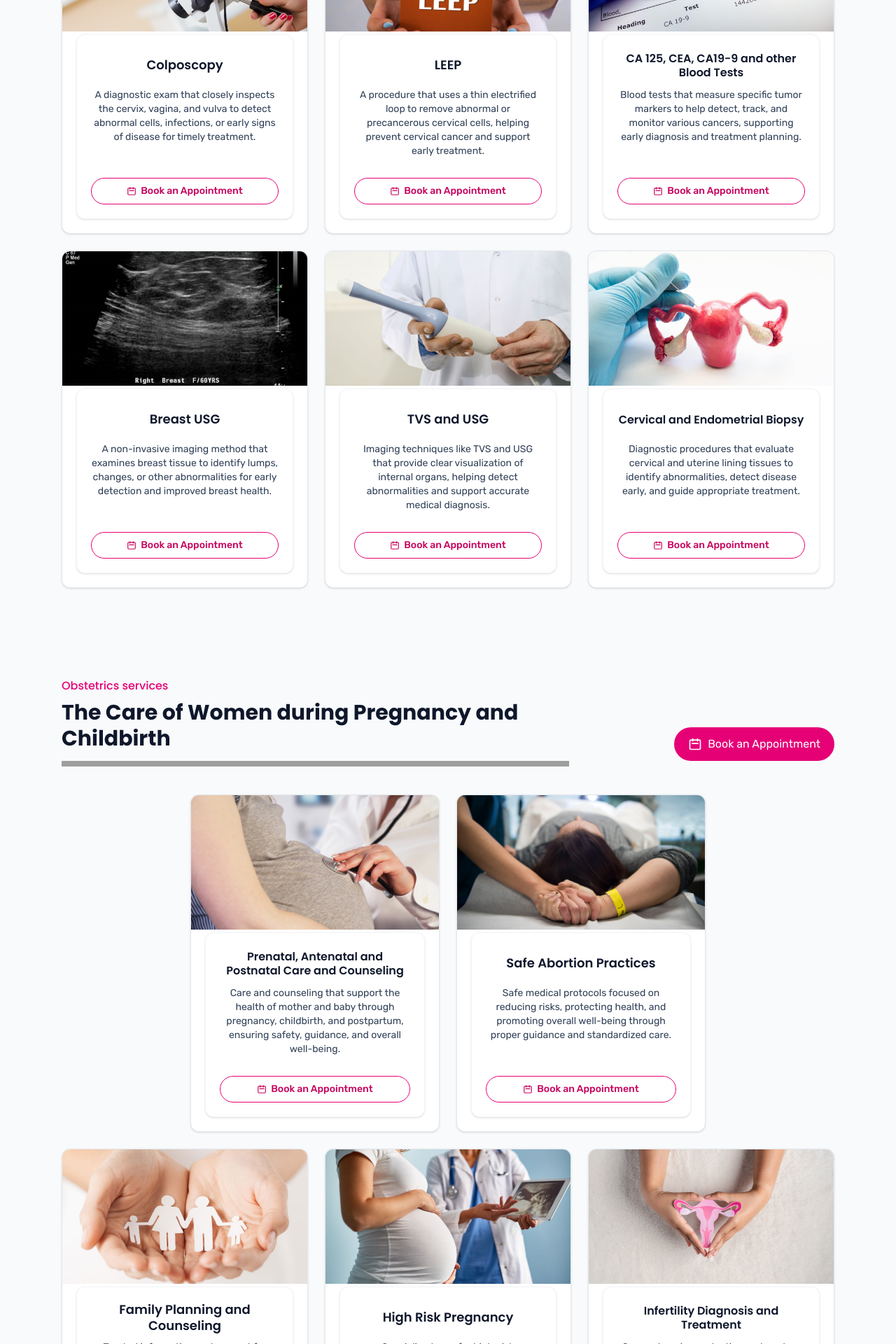
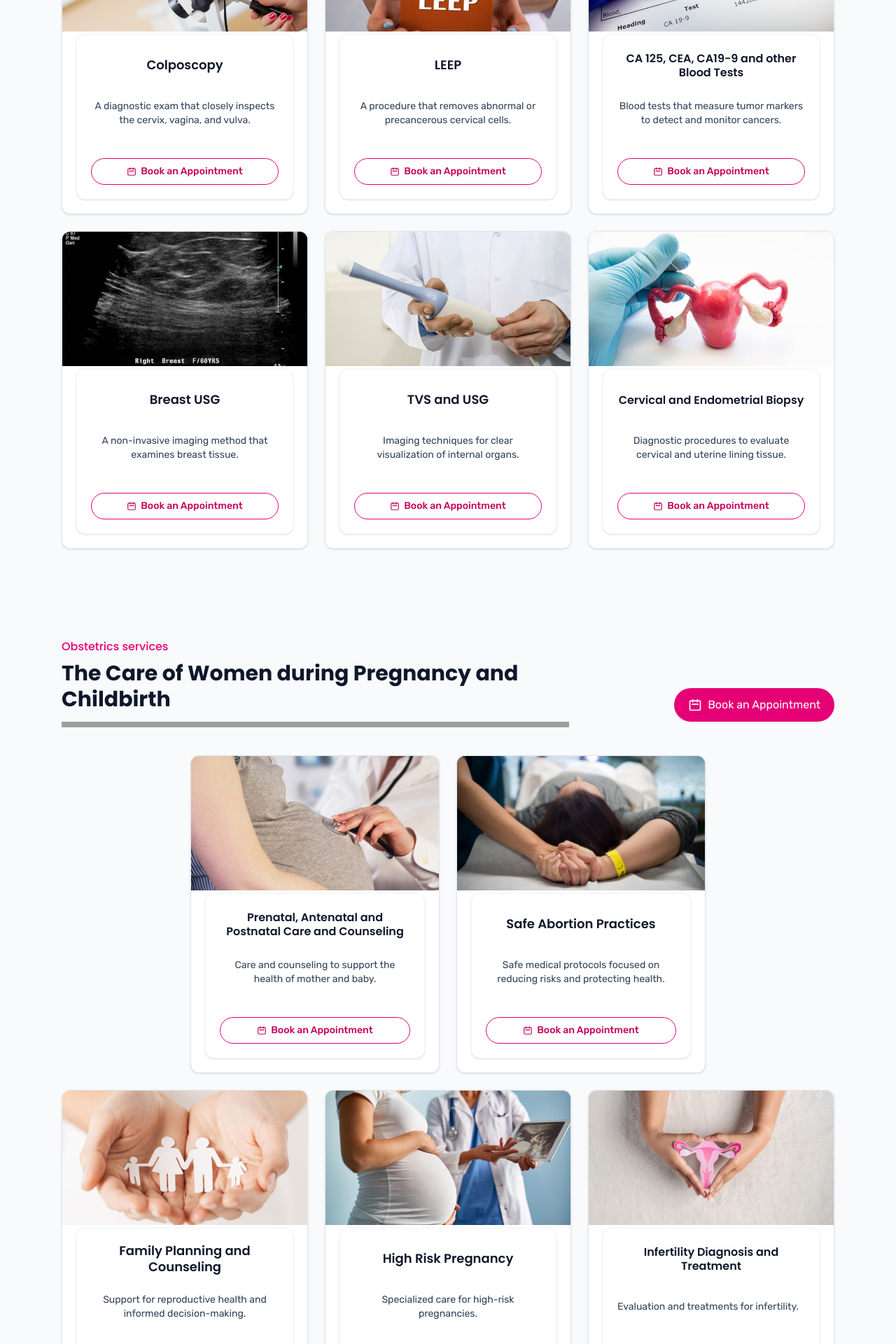
Before and after one commit to SRIYOGconsulting/drpriyankasclinic, a React (Vite) app: page /services in a window 1280 px wide. Shown: the part 1680-3600 px from the top of the page at 70% size. Built offline with nearby package versions, Linux system fonts and the light colour scheme; grey boxes are pictures that could not be loaded.

Commit message:
fixed the services and home page issue

```diff
--- a/src/pages/Home.jsx
+++ b/src/pages/Home.jsx
@@ -36,7 +36,7 @@ export default function Home() {
               <div className="flex flex-col items-start text-left w-full mt-6">
                 <div className="flex items-center gap-4">
                   <OptimizedImage
-                    src={`${process.env.PUBLIC_URL}/assets/home/drpriyanka.png`}
+  src="/assets/home/drpriyanka.png"
                     alt="Dr. Priyanka Katwal - Gynecologist"
                     width={128}
                     height={128}
@@ -73,7 +73,8 @@ export default function Home() {
           </div>
           <div className="hidden md:block">
             <OptimizedImage
-              src={`${process.env.PUBLIC_URL}/assets/home/specialized.jpg`}
+  src="/assets/home/specialized.jpg"
+
               alt="Specialized Gynecology Services"
               width={600}
               height={400}
--- a/src/pages/Services.jsx
+++ b/src/pages/Services.jsx
@@ -228,71 +228,156 @@ export default function Services() {
     setIsMounted(true);
   }, []);
 
+// ---- ONLY IMAGE PATH FIXED ----
+ // FIXED: replaced process.env.PUBLIC_URL
+
+
+
+// inside sec1:
 const sec1 = {
   small: 'Gynaecology',
   title: 'Cancer Prevention, Screening and Diagnosis',
   items: [
-      { title: 'HPV Vaccination', img: `${process.env.PUBLIC_URL}/assets/services/hpv-vaccination.jpg`, desc: 'The HPV (Human Papillomavirus) vaccination is a vital preventive measure against certain types of HPV that can cause cervical, anal, throat, and other cancers.' },
-      { title: 'HPV DNA Test', img: `${process.env.PUBLIC_URL}/assets/services/hpv-dna-test.jpg`, desc: 'HPV DNA test detects high-risk HPV types that may cause cervical cancer. A key screening tool for early risk identification and women\'s health protection.' },
-      { title: 'PAP Smear', img: `${process.env.PUBLIC_URL}/assets/services/pap-smear.jpg`, desc: 'A vital test that helps identify cervical cancer early by detecting abnormal cell changes and HPV risk, supporting timely care and better health outcomes.' },
-      { title: 'Colposcopy', img: `${process.env.PUBLIC_URL}/assets/services/colposcopy.jpg`, desc: 'A diagnostic exam that closely inspects the cervix, vagina, and vulva to detect abnormal cells, infections, or early signs of disease for timely treatment.' },
-      { title: 'LEEP', img: `${process.env.PUBLIC_URL}/assets/services/leep.jpg`, desc: 'A procedure that uses a thin electrified loop to remove abnormal or precancerous cervical cells, helping prevent cervical cancer and support early treatment.' },
-      { title: 'CA 125, CEA, CA19-9 and other Blood Tests', img: `${process.env.PUBLIC_URL}/assets/services/ca125-ceaca19-9test.jpg`, desc: 'Blood tests that measure specific tumor markers to help detect, track, and monitor various cancers, supporting early diagnosis and treatment planning.' },
-      { title: 'Breast USG', img: `${process.env.PUBLIC_URL}/assets/services/breast-usg.jpg`, desc: 'A non-invasive imaging method that examines breast tissue to identify lumps, changes, or other abnormalities for early detection and improved breast health.' },
-      { title: 'TVS and USG', img: `${process.env.PUBLIC_URL}/assets/services/tvs-usg.jpg`, desc: 'Imaging techniques like TVS and USG that provide clear visualization of internal organs, helping detect abnormalities and support accurate medical diagnosis.' },
-      { title: 'Cervical and Endometrial Biopsy', img: `${process.env.PUBLIC_URL}/assets/services/cervical-endometrial-biopsy.jpg`, desc: 'Diagnostic procedures that evaluate cervical and uterine lining tissues to identify abnormalities, detect disease early, and guide appropriate treatment.' },
+    {
+      title: 'HPV Vaccination',
+      img: `/assets/services/hpv-vaccination.jpg`, // FIXED: replaced process.env.PUBLIC_URL
+      desc: 'The HPV (Human Papillomavirus) vaccination is a vital preventive measure against certain types of HPV that can cause cervical, anal, throat, and other cancers.'
+    },
+    {
+      title: 'HPV DNA Test',
+      img: `/assets/services/hpv-dna-test.jpg`, // FIXED
+      desc: 'HPV DNA test detects high-risk HPV types that may cause cervical cancer.'
+    },
+    {
+      title: 'PAP Smear',
+      img: `/assets/services/pap-smear.jpg`, // FIXED
+      desc: 'A vital test that helps identify cervical cancer early by detecting abnormal cell changes and HPV risk.'
+    },
+    {
+      title: 'Colposcopy',
+      img: `/assets/services/colposcopy.jpg`, // FIXED
+      desc: 'A diagnostic exam that closely inspects the cervix, vagina, and vulva.'
+    },
+    {
+      title: 'LEEP',
+      img: `/assets/services/leep.jpg`, // FIXED
+      desc: 'A procedure that removes abnormal or precancerous cervical cells.'
+    },
+    {
+      title: 'CA 125, CEA, CA19-9 and other Blood Tests',
+      img: `/assets/services/ca125-ceaca19-9test.jpg`, // FIXED
+      desc: 'Blood tests that measure tumor markers to detect and monitor cancers.'
+    },
+    {
+      title: 'Breast USG',
+      img: `/assets/services/breast-usg.jpg`, // FIXED
+      desc: 'A non-invasive imaging method that examines breast tissue.'
+    },
+    {
+      title: 'TVS and USG',
+      img: `/assets/services/tvs-usg.jpg`, // FIXED
+      desc: 'Imaging techniques for clear visualization of internal organs.'
+    },
+    {
+      title: 'Cervical and Endometrial Biopsy',
+      img: `/assets/services/cervical-endometrial-biopsy.jpg`, // FIXED
+      desc: 'Diagnostic procedures to evaluate cervical and uterine lining tissue.'
+    },
   ],
 };
 
+// ---- sec2 ----
 const sec2 = {
   small: 'Obstetrics services',
   title: 'The Care of Women during Pregnancy and Childbirth',
   items: [
-      { title: 'Prenatal, Antenatal and Postnatal Care and Counseling', img: `${process.env.PUBLIC_URL}/assets/services/prenatal-antenatal-postnatal-care-counseling.jpg`, desc: 'Care and counseling that support the health of mother and baby through pregnancy, childbirth, and postpartum, ensuring safety, guidance, and overall well-being.' },
-      { title: 'Safe Abortion Practices', img: `${process.env.PUBLIC_URL}/assets/services/safe-abortion-practices.jpg`, desc: 'Safe medical protocols focused on reducing risks, protecting health, and promoting overall well-being through proper guidance and standardized care.' },
-      { title: 'Family Planning and Counseling', img: `${process.env.PUBLIC_URL}/assets/services/family-planning-counseling.jpg`, desc: 'Trusted information and support for reproductive health, empowering individuals to make informed decisions about family planning and future goals.' },
-      { title: 'High Risk Pregnancy', img: `${process.env.PUBLIC_URL}/assets/services/high-risk-pregnancy.jpg`, desc: 'Specialized care for high-risk pregnancies, ensuring safety for both mother and baby through close monitoring and advanced medical support.' },
-      { title: 'Infertility Diagnosis and Treatment', img: `${process.env.PUBLIC_URL}/assets/services/infertility-diagnosis-treatment.jpg`, desc: 'Comprehensive evaluation and modern treatments for infertility, helping individuals and couples achieve healthy and informed paths to parenthood.' },
-      { title: 'Painless Delivery and Cesarean Delivery', img: `${process.env.PUBLIC_URL}/assets/services/painless-delivery-cesarean-delivery.jpg`, desc: 'Safe childbirth support through epidural pain relief and Cesarean delivery options, ensuring comfort and medical safety for mothers.' },
-      { title: 'Genetic Screening', img: `${process.env.PUBLIC_URL}/assets/services/genetic-screening.jpg`, desc: 'Genetic screening to detect inherited conditions and disease risks, enabling early guidance, prevention, and informed health decisions' },
-      { title: 'STD Diagnosis and Management', img: `${process.env.PUBLIC_URL}/assets/services/std-diagnosis-management.jpg`, desc: 'Complete STI care, from accurate detection to effective treatment, ensuring protection, awareness, and long-term sexual health' },
+    {
+      title: 'Prenatal, Antenatal and Postnatal Care and Counseling',
+      img: `/assets/services/prenatal-antenatal-postnatal-care-counseling.jpg`, // FIXED
+      desc: 'Care and counseling to support the health of mother and baby.'
+    },
+    {
+      title: 'Safe Abortion Practices',
+      img: `/assets/services/safe-abortion-practices.jpg`, // FIXED
+      desc: 'Safe medical protocols focused on reducing risks and protecting health.'
+    },
+    {
+      title: 'Family Planning and Counseling',
+      img: `/assets/services/family-planning-counseling.jpg`, // FIXED
+      desc: 'Support for reproductive health and informed decision-making.'
+    },
+    {
+      title: 'High Risk Pregnancy',
+      img: `/assets/services/high-risk-pregnancy.jpg`, // FIXED
+      desc: 'Specialized care for high-risk pregnancies.'
+    },
+    {
+      title: 'Infertility Diagnosis and Treatment',
+      img: `/assets/services/infertility-diagnosis-treatment.jpg`, // FIXED
+      desc: 'Evaluation and treatments for infertility.'
+    },
+    {
+      title: 'Painless Delivery and Cesarean Delivery',
+      img: `/assets/services/painless-delivery-cesarean-delivery.jpg`, // FIXED
+      desc: 'Safe childbirth support with pain relief options.'
+    },
+    {
+      title: 'Genetic Screening',
+      img: `/assets/services/genetic-screening.jpg`, // FIXED
+      desc: 'Genetic screening to detect inherited conditions and risks.'
+    },
+    {
+      title: 'STD Diagnosis and Management',
+      img: `/assets/services/std-diagnosis-management.jpg`, // FIXED
+      desc: 'Complete STI care from detection to treatment.'
+    },
   ],
   isCustomGrid: true,
   customLayout: true
 };
 
+// ---- sec3 ----
 const sec3 = {
   small: 'Obstetrics services',
-    title: 'An obstetrician provides routine prenatal care to people who are pregnant. They also diagnose and treat complications during pregnancy.',
+  title: 'An obstetrician provides routine prenatal care...',
   items: [
-      { title: 'Diagnostic Hysteroscopy', img: `${process.env.PUBLIC_URL}/assets/services/diagnostic-hysteroscopy.jpg`, desc: 'A gentle, minimally invasive method to view the uterus, aiding diagnosis and improving treatment decisions with reduced discomfort.' },
-      { title: 'MVA', img: `${process.env.PUBLIC_URL}/assets/services/mva.jpg`, desc: 'A safe, quick, and minimally invasive procedure using Manual Vacuum Aspiration for effective early pregnancy care and management.' },
+    {
+      title: 'Diagnostic Hysteroscopy',
+      img: `/assets/services/diagnostic-hysteroscopy.jpg`, // FIXED
+      desc: 'A minimally invasive method to view the uterus.'
+    },
+    {
+      title: 'MVA',
+      img: `/assets/services/mva.jpg`, // FIXED
+      desc: 'A safe manual vacuum aspiration procedure.'
+    },
   ],
 };
 
+// ---- sec4 ----
 const sec4 = {
   small: 'Premium Care',
   title: 'Personalized healthcare with emotional support',
   items: [
     {
       title: 'Personalized Care Plan',
-        img: `${process.env.PUBLIC_URL}/assets/services/infertility-diagnosis-treatment.jpg`,
-        desc: 'Personalized healthcare plans crafted to match your unique needs, lifestyle, and long-term wellness goals for better health outcomes.'
+      img: `/assets/services/infertility-diagnosis-treatment.jpg`, // FIXED
+      desc: 'Healthcare plans crafted to match your unique needs.'
     },
     {
       title: '24/7 Doctor Support',
-        img: `${process.env.PUBLIC_URL}/assets/services/prenatal-antenatal-postnatal-care-counseling.jpg`,
-        desc: '24/7 access to trusted healthcare professionals, ensuring constant support, timely guidance, and complete peace of mind.'
+      img: `/assets/services/prenatal-antenatal-postnatal-care-counseling.jpg`, // FIXED
+      desc: 'Round-the-clock access to healthcare professionals.'
     },
     {
       title: 'Emotional Counseling',
-        img: `${process.env.PUBLIC_URL}/assets/services/family-planning-counseling.jpg`,
-        desc: 'Dedicated emotional support from trained professionals to help you stay balanced, confident, and supported throughout your healthcare journey.'
+      img: `/assets/services/family-planning-counseling.jpg`, // FIXED
+      desc: 'Dedicated emotional support throughout your journey.'
     },
     {
       title: 'Wellness Programs',
-        img: `${process.env.PUBLIC_URL}/assets/services/genetic-screening.jpg`,
-        desc: 'Wide-ranging health programs designed to maintain wellness, prevent illness, and support long-term improvements in your overall health.'
+      img: `/assets/services/genetic-screening.jpg`, // FIXED
+      desc: 'Health programs designed to maintain long-term wellness.'
     },
   ]
 };
```
Lines whose indentation alone changed are shown as unchanged.
